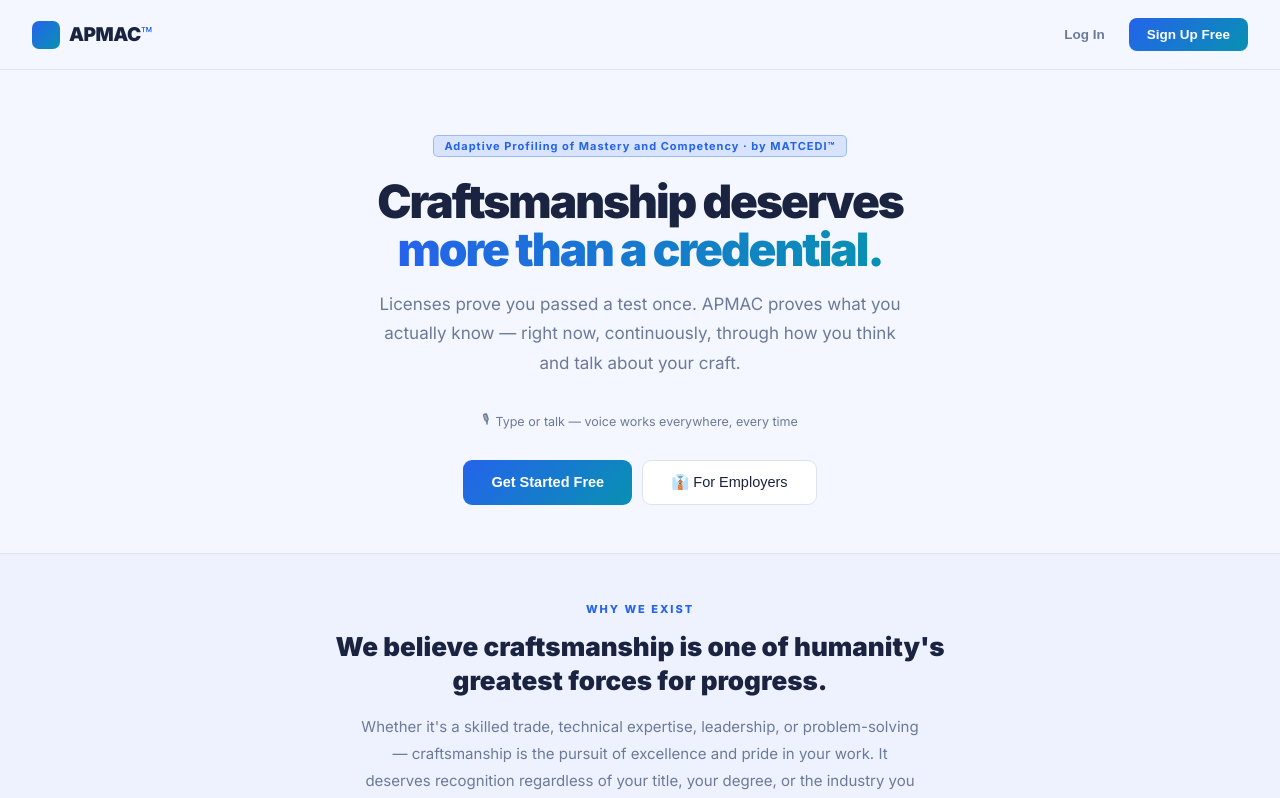
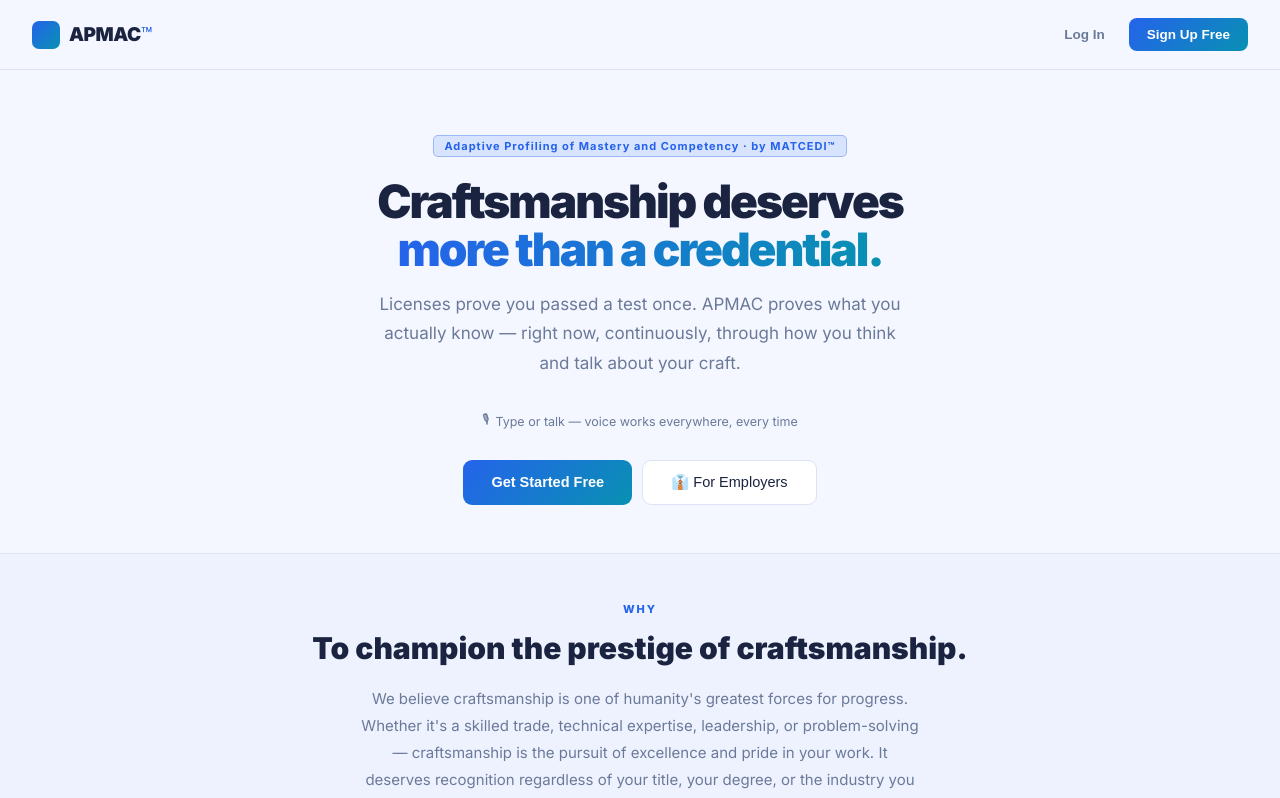
Before and after one commit to swa1012830/Matcedi---Adaptive-Profiling-of-Mastery-and-Competency-APMAC-, a React (Vite) app: page / in a window 1280 px wide. Shown: the top 798 px of the page. Built offline with nearby package versions, Linux system fonts and the light colour scheme.

Commit message:
Fix WHY section headline - use exact original wording 'To champion the prestige of craftsmanship' instead of paraphrase

```diff
--- a/src/App.jsx
+++ b/src/App.jsx
@@ -1484,15 +1484,15 @@
         </div>
       </div>
 
-      {/* WHY — MATCEDI's mission, stated plainly */}
+      {/* WHY — MATCEDI's mission, stated in their own exact words */}
       <div style={{background:C.raised,borderTop:`1px solid ${C.border}`,borderBottom:`1px solid ${C.border}`,padding:"48px 28px"}}>
         <div style={{maxWidth:680,margin:"0 auto",textAlign:"center"}}>
-          <p style={{fontSize:11,color:C.blue,letterSpacing:2,textTransform:"uppercase",fontWeight:800,marginBottom:14}}>Why We Exist</p>
-          <h2 style={{fontSize:26,fontWeight:900,lineHeight:1.3,marginBottom:16,color:C.text}}>
-            We believe craftsmanship is one of humanity's greatest forces for progress.
+          <p style={{fontSize:11,color:C.blue,letterSpacing:2,textTransform:"uppercase",fontWeight:800,marginBottom:14}}>Why</p>
+          <h2 style={{fontSize:30,fontWeight:900,lineHeight:1.25,marginBottom:18,color:C.text}}>
+            To champion the prestige of craftsmanship.
           </h2>
           <p style={{fontSize:15,color:C.dim,lineHeight:1.8,maxWidth:560,margin:"0 auto"}}>
-            Whether it's a skilled trade, technical expertise, leadership, or problem-solving — craftsmanship is the pursuit of excellence and pride in your work. It deserves recognition regardless of your title, your degree, or the industry you practice it in. That's what we're here to champion.
+            We believe craftsmanship is one of humanity's greatest forces for progress. Whether it's a skilled trade, technical expertise, leadership, or problem-solving — craftsmanship is the pursuit of excellence and pride in your work. It deserves recognition regardless of your title, your degree, or the industry you practice it in.
           </p>
           <p style={{fontSize:13,color:C.muted,marginTop:18,fontWeight:600}}>— MATCEDI™</p>
         </div>
```
